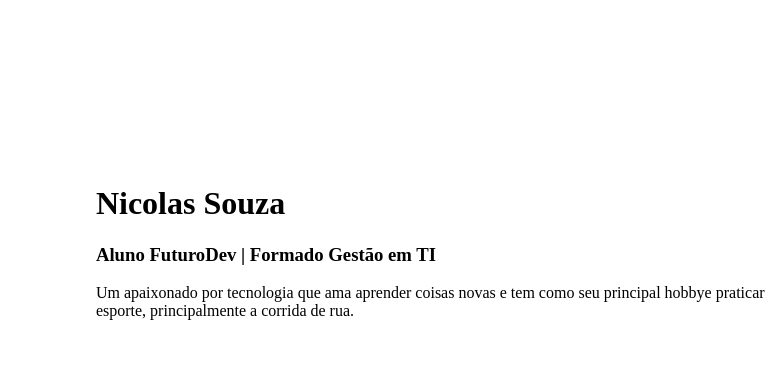
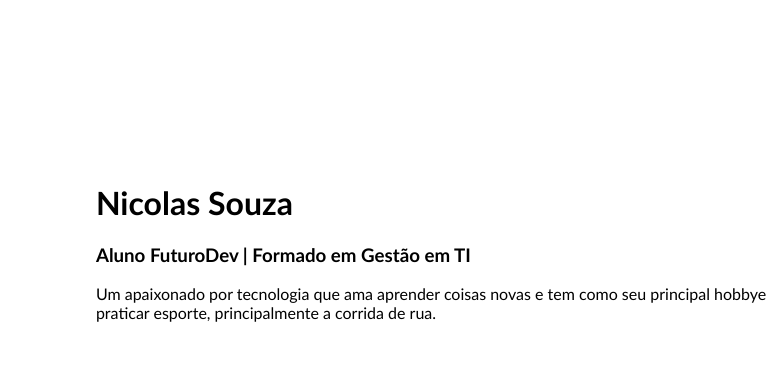
Before and after one commit to Nicolas-Souza-Dev/exerc-cios-futurodev, a plain HTML site: page Exercicios 27-02-2024/[M1S06] - Ex 3 - Adição de elementos HTML/index.html in a window 1280 px wide. Shown: the part 66-438 px from the top of the page, 499-1280 px from the left. Drawn offline with Linux system fonts and the light colour scheme.

Commit message:
commit dos arquivos HTML, CSS e JavaScript

```diff
--- a/Exercicios 27-02-2024/[M1S06] - Ex 3 - Adição de elementos HTML/index.html
+++ b/Exercicios 27-02-2024/[M1S06] - Ex 3 - Adição de elementos HTML/index.html
@@ -14,12 +14,14 @@
 
     <div id="box-container">
         <h1>Nicolas Souza</h1>
-        <h3>Aluno FuturoDev | Formado Gestão em TI</h3>
+        <h3>Aluno FuturoDev | Formado em Gestão em TI</h3>
 
         <div id="sobre">
             <span>Um apaixonado por tecnologia que ama aprender coisas novas e tem como seu principal hobbye praticar esporte, principalmente a corrida de rua. </span>
         </div>
     </div>
 </div>
+
+<script src="./script.js"></script>
 </body>
 </html>
--- /dev/null
+++ b/Exercicios 27-02-2024/[M1S06] - Ex 3 - Adição de elementos HTML/script.js
@@ -0,0 +1 @@
+alert("teste")
--- a/Exercicios 27-02-2024/[M1S06] - Ex 3 - Adição de elementos HTML/style.css
+++ b/Exercicios 27-02-2024/[M1S06] - Ex 3 - Adição de elementos HTML/style.css
@@ -1,5 +1,6 @@
 * {
     box-sizing: border-box;
+    font-family: 'Gill Sans', 'Gill Sans MT', Calibri, 'Trebuchet MS', sans-serif;
 }
 
 #foto {
@@ -23,7 +24,3 @@
     width: 700px;
 
 }
-
-#sobre {
-
-}
```
